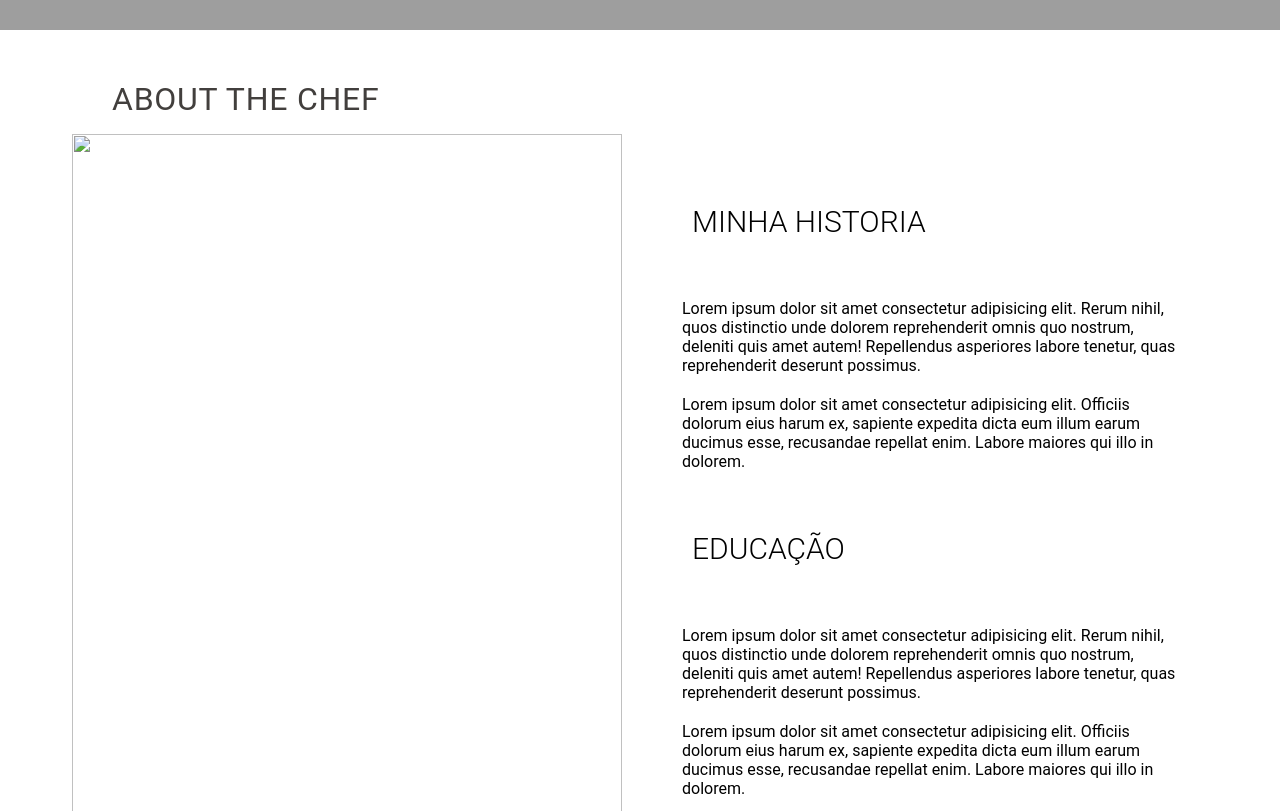
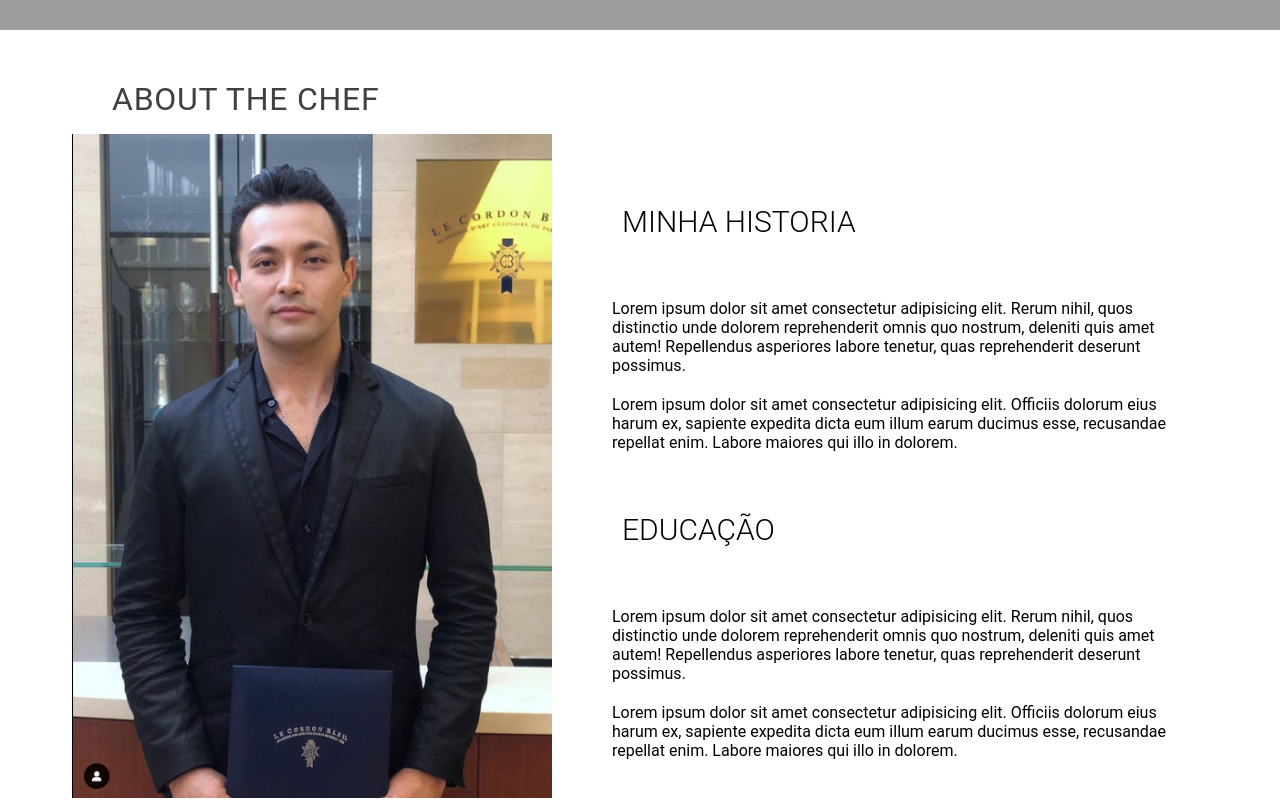
Before and after one commit to andreanozaki/project-rn, a website: page index.html in a window 1280 px wide. Shown: the part 880-1691 px from the top of the page. Drawn offline with nearby package versions, Linux system fonts and the light colour scheme; grey boxes are pictures that could not be loaded.

Commit message:
update photo

```diff
--- a/index.html
+++ b/index.html
@@ -75,7 +75,7 @@
 
            <div class="section-aboutme__content container">
              <div class="aboutme-profile">
-               <img src="#" class="profile-photo">
+               <img src="img/gallery/pro.png" class="profile-photo">
 
              </div>
 
--- a/sass/_components.scss
+++ b/sass/_components.scss
@@ -12,8 +12,7 @@
   margin: 0 auto;
 }
 .profile-photo{
-  width: 55rem;
-  height:100%;
+  width: 48rem;
 }
 
 .social-media {
```
Also changed, not shown: css/style.css, img/gallery/Design sem nome-16.png (added), img/gallery/ok.png (added), img/gallery/pro.png (added).
